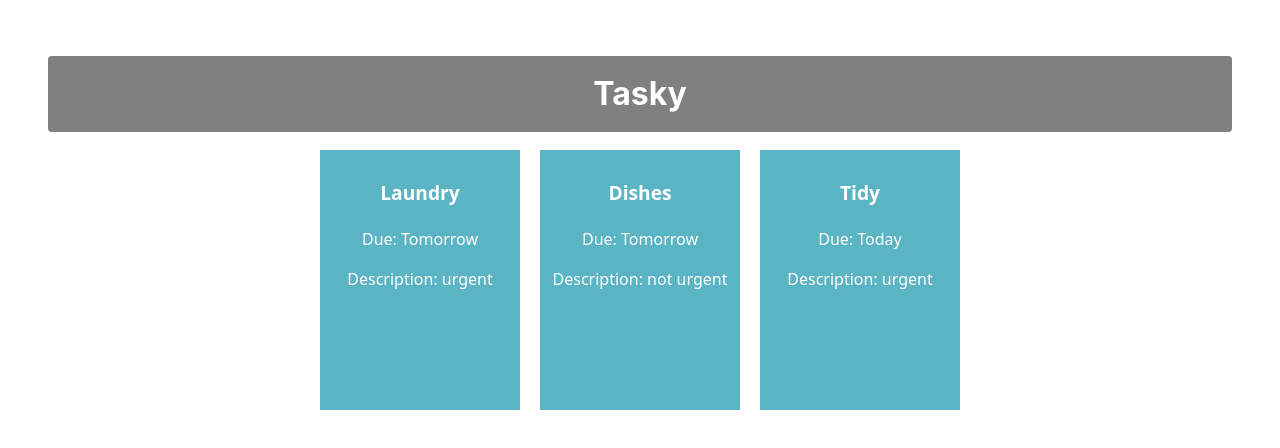
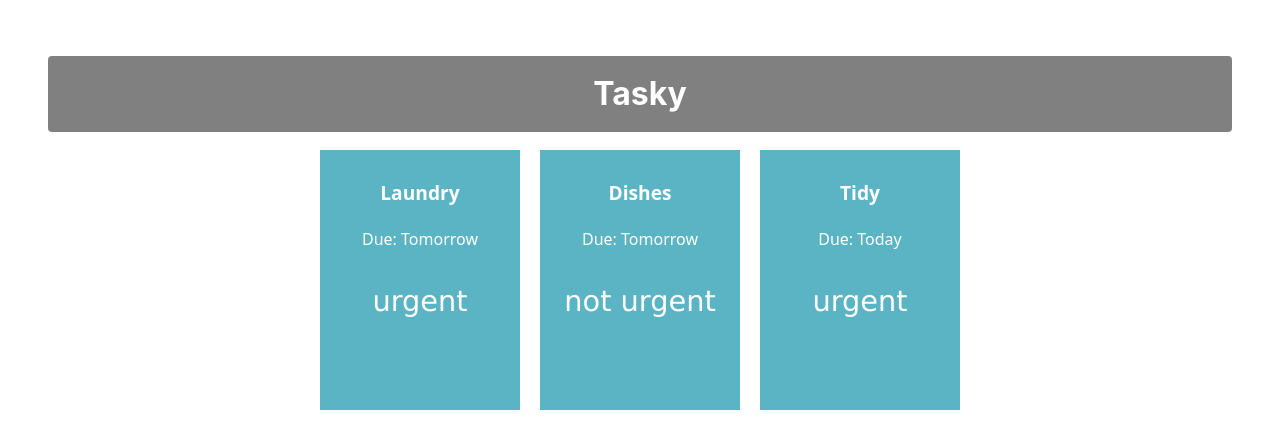
Before and after one commit to StephenKerry/react-basics-labs, a React (Vite) app in the folder tasky/: page / in a window 1280 px wide. Shown: the top 448 px of the page. Built offline with nearby package versions, Linux system fonts and the light colour scheme.

Commit message:
Completed Tasky Lab 1

```diff
--- a/tasky/src/App.css
+++ b/tasky/src/App.css
@@ -37,8 +37,8 @@ h1 {
 }
 
 .description {
-  font-weight: lighter;
-  font-size: 1.2em;
+  font-family: Verdana, Geneva, Tahoma, sans-serif;
+  font-size: 1.8em;
 }
 
 
--- a/tasky/src/components/Task.jsx
+++ b/tasky/src/components/Task.jsx
@@ -4,7 +4,7 @@ const Task = (props) => {
         <div className="card">
             <p className="title">{props.title}</p>
             <p>Due: {props.deadline}</p>
-            <p>Description: {props.description}</p>
+            <p className="description"> {props.description}</p>
 
         </div>
     )
```
